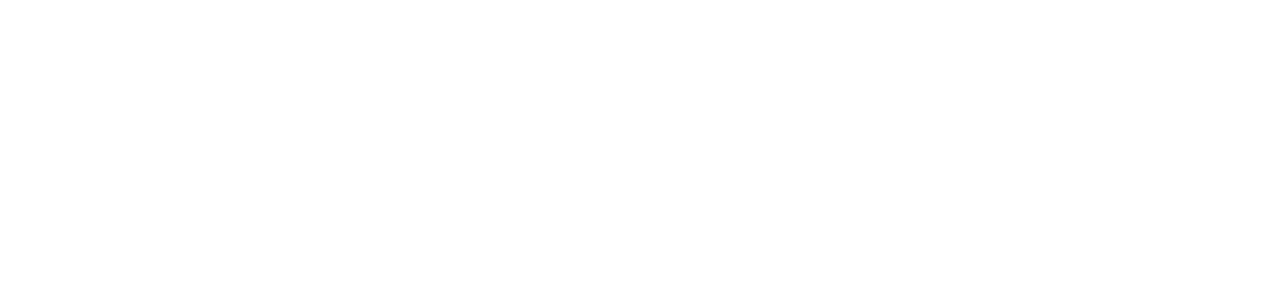
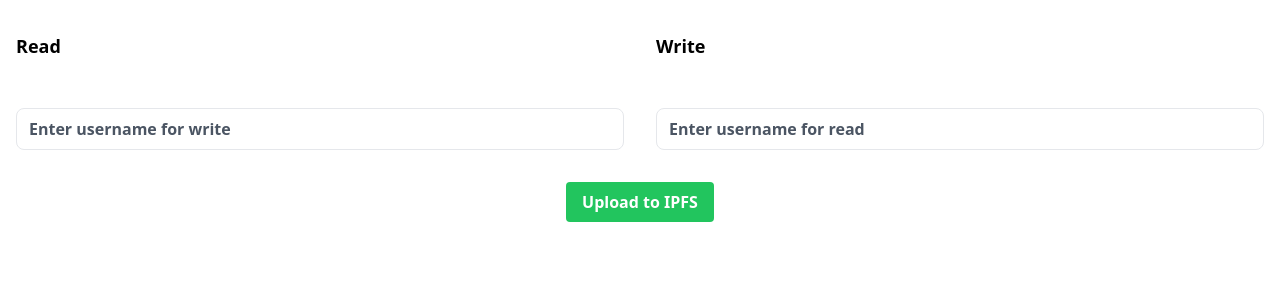
Before and after one commit to ControlDb/controldb-fe, a Next.js app in the folder client/: page /set-permission in a window 1280 px wide. Shown: the top 300 px of the page. Built offline with nearby package versions, Linux system fonts and the light colour scheme.

Commit message:
set permission

```diff
--- a/client/pages/create-document.tsx
+++ b/client/pages/create-document.tsx
@@ -7,7 +7,7 @@
   const [fields, setFields] = useState<Field[]>([]);
   const [openFieldBox, setOpenFieldBox] = useState<boolean>(false);
   const router = useRouter()
-  const { user } = router.query
+  const user = localStorage.getItem('user')
 
   const addField = (field: Field) => {
     // check if field name already exists
@@ -35,18 +35,14 @@
     // Set localStorage to store fields
     localStorage.setItem('fields', JSON.stringify(fields))
 
-
     router.push({
       pathname: '/set-permission',
-      query: {
-        user: user,
-       }
     })
   }
 
   return (
     <>
-      <Header user={'user'}/>
+      <Header user={user}/>
       <div className='my-6 mx-auto max-w-7xl px-6'>
       {/* Top left Text */}
       <div className="flex flex-col justify-center items-start">
--- a/client/pages/documents.tsx
+++ b/client/pages/documents.tsx
@@ -4,15 +4,14 @@
 
 export default function Documents() {
   const router = useRouter()
-  const { user } = router.query
+  const user = localStorage.getItem('user')
 
   // use effect to get user's documents
-
+  // useEffect(() => {
 
   const createNewFile = () => {
     router.push({
       pathname: '/create-document',
-      query: { user: user }
     })
   }
 
--- a/client/pages/index.tsx
+++ b/client/pages/index.tsx
@@ -19,9 +19,9 @@
       alert('Please enter a username')
       return
     }
+    localStorage.setItem('user', user)
     router.push({
       pathname: '/documents',
-      query: {user: user}
     })
   }
 
--- a/client/pages/set-permission.tsx
+++ b/client/pages/set-permission.tsx
@@ -1,21 +1,76 @@
-// Set Permission for Read and Write for the user
-
 import Header from '@/components/header'
 import { useRouter, withRouter } from 'next/router'
 import { useState, useContext } from 'react'
 
 export default function SetPermission() {
   const router = useRouter()
-  const { user } = router.query
+  const [userRead, setUserRead] = useState<string>('')
+  const [userWrite, setUserWrite] = useState<string>('')
 
   // Get fields from localStorage
-  const fields = JSON.parse(localStorage.getItem('fields'))
+  const fields = JSON.parse(localStorage.getItem('fields') || '[]')
+  const user = localStorage.getItem('user') || ''
+
+
+
+  const onReadChange = (e: any) => {
+    setUserRead(e.target.value)
+  }
+
+  const onWriteChange = (e: any) => {
+    setUserWrite(e.target.value)
+  }
+
+  const formatStringToArray = (str: string) => {
+    return str.split(',')
+  }
+
+  const uploadDocument = () => {
+    // split userRead and userWrite into array
+    const userReadArray = formatStringToArray(userRead)
+    const userWriteArray = formatStringToArray(userWrite)
+
+    // add current user to userReadArray and userWriteArray
+    userReadArray.push(user)
+    userWriteArray.push(user)
+
+  }
 
 
   return (
     <>
-      {/* 2 columns to add users for read  */}
+      <div className="flex justify-center my-4 bg:gray ">
+        <div className="w-full md:w-1/2 p-4 text-lg font-semibold">Read</div>
+        <div className="w-full md:w-1/2 p-4 text-lg font-semibold">Write</div>
+      </div>
+      <div className="flex justify-center my-4 bg:gray ">
+        <div className="w-full md:w-1/2 p-4 text-lg font-semibold">
+          <input
+            type="text"
+            className="w-full px-3 py-2 text-base text-gray-700 placeholder-gray-600 border rounded-lg focus:shadow-outline"
+            placeholder="Enter username for write"
+            onChange={(e) => onReadChange(e)}
+          />
+        </div>
 
+        <div className="w-full md:w-1/2 p-4 text-lg font-semibold">
+          <input
+            type="text"
+            className="w-full px-3 py-2 text-base text-gray-700 placeholder-gray-600 border rounded-lg focus:shadow-outline"
+            placeholder="Enter username for read"
+            onChange={(e) => onWriteChange(e)}
+          />
+        </div>
+      </div>
+      {/* Button to upload files */}
+      <div className="flex justify-center my-4">
+        <button
+          className="bg-green-500 hover:bg-green-700 text-white font-bold py-2 px-4 rounded"
+          onClick={() => uploadDocument()}
+        >
+          Upload to IPFS
+        </button>
+      </div>
     </>
   )
 }
```
